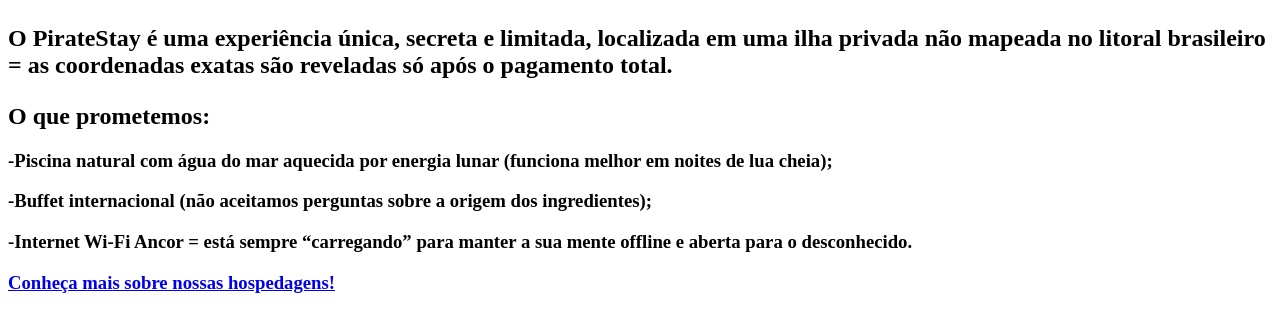
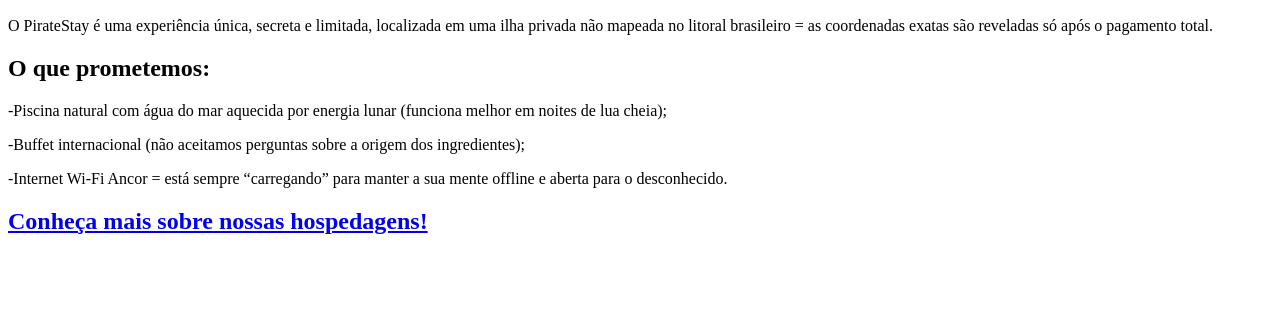
Before and after one commit to Carlos-EF/trabalho-5-paginas, a plain HTML site: page sobre.html in a window 1280 px wide. Shown: the part 456-788 px from the top of the page. Drawn offline with Linux system fonts and the light colour scheme.

Commit message:
Removido o negrito de alguns textos.

```diff
--- a/sobre.html
+++ b/sobre.html
@@ -11,22 +11,18 @@
     <h2>PirateStay</h2>
     <img src="https://img.freepik.com/fotos-gratis/uma-bela-ilha-paraiso-com-praia-e-mar_74190-1023.jpg?semt=ais_hybrid&w=740"
     alt="Foto totalmente real da ilha com vista para o mar de nossa estadia.">
-<h2>
 
 <p>O PirateStay é uma experiência única, secreta e limitada, localizada em uma ilha privada não mapeada no litoral brasileiro = as coordenadas exatas são reveladas só após o pagamento total.</p>
 
-</h2>
-
 <h2>O que prometemos:</h2>
 
-<h3>
 <p>-Piscina natural com água do mar aquecida por energia lunar (funciona melhor em noites de lua cheia);</p>
 
 <p>-Buffet internacional (não aceitamos perguntas sobre a origem dos ingredientes);</p>
 
 <p>-Internet Wi-Fi Ancor = está sempre “carregando” para manter a sua mente offline e aberta para o desconhecido.</p>
 
-<a href="hospedagens.html">Conheça mais sobre nossas hospedagens!</a>
-</h3>
+<h2><a href="hospedagens.html">Conheça mais sobre nossas hospedagens!</a></h2>
+
 </body>
 </html>
```
Also changed, not shown: preco-pagamento.html (+8 -4 lines).
